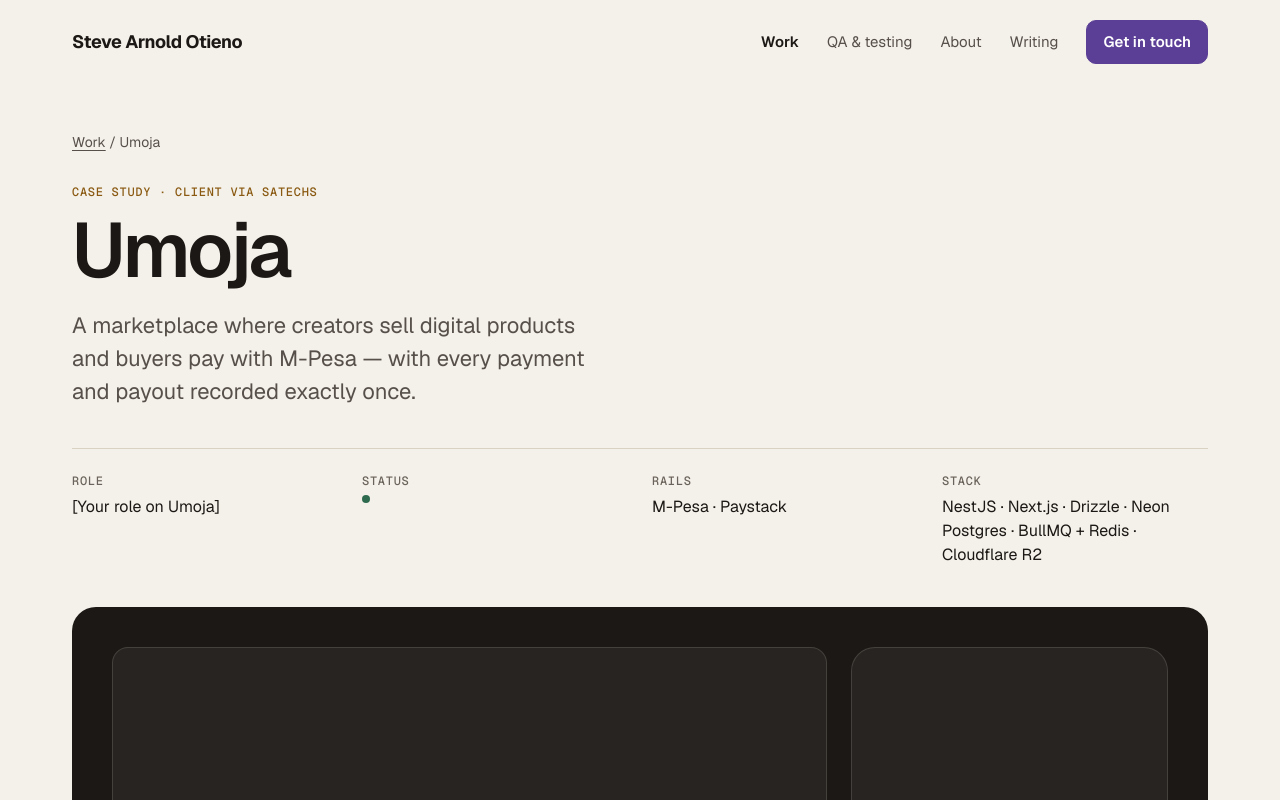
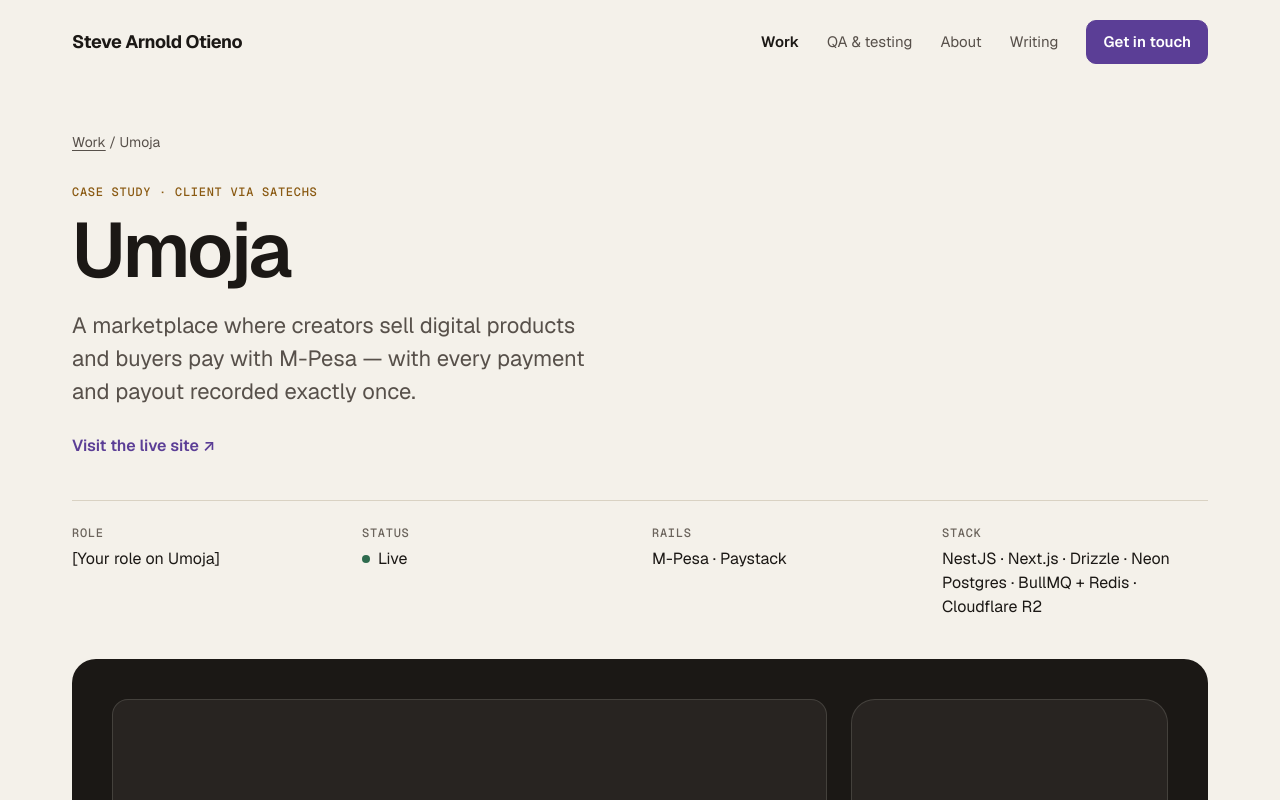
Before and after one commit to Arnoldsteve/Portfolio, a Next.js app in the folder client/: page /work/umoja in a window 1280 px wide. Shown: the top 800 px of the page. Built offline with nearby package versions, Linux system fonts and the light colour scheme.

Commit message:
feat(v4.1): Umoja case study; case studies show live link and honest status

```diff
--- a/client/src/app/work/[slug]/page.tsx
+++ b/client/src/app/work/[slug]/page.tsx
@@ -1,41 +1,33 @@
 import type { Metadata } from "next";
 import { notFound } from "next/navigation";
-import { caseStudies, flagship, projects, seo } from "@/content/site";
-import { CaseStudy, ComingSoon } from "@/components/work/case-study";
+import { caseStudies, seo } from "@/content/site";
+import { CaseStudy } from "@/components/work/case-study";
 import { StickyCta } from "@/components/layout/sticky-cta";
 import { ButtonLink } from "@/components/ui/button";
 
 type Params = { params: Promise<{ slug: string }> };
 
-const allWork = [{ slug: flagship.slug, name: flagship.name, kind: flagship.kind }, ...projects];
-
 export const dynamicParams = false;
 
 export function generateStaticParams() {
-  return allWork.map(({ slug }) => ({ slug }));
+  return Object.keys(caseStudies).map((slug) => ({ slug }));
 }
 
 export async function generateMetadata({ params }: Params): Promise<Metadata> {
-  const { slug } = await params;
-  const work = allWork.find((w) => w.slug === slug);
-  if (!work) return {};
-  const { title } = seo.caseStudy(work.name);
-  const description = seo.caseStudyDescriptions[slug];
+  const cs = caseStudies[(await params).slug];
+  if (!cs) return {};
+  const title = seo.caseStudy(cs.title);
   return {
     title: { absolute: title },
-    description,
-    alternates: { canonical: `/work/${slug}` },
-    openGraph: { title, description, url: `/work/${slug}` },
+    description: cs.seoDescription,
+    alternates: { canonical: `/work/${cs.slug}` },
+    openGraph: { title, description: cs.seoDescription, url: `/work/${cs.slug}`, type: "article" },
   };
 }
 
 export default async function WorkPage({ params }: Params) {
-  const { slug } = await params;
-  const work = allWork.find((w) => w.slug === slug);
-  if (!work) notFound();
-
-  const cs = caseStudies[slug];
-  if (!cs) return <ComingSoon name={work.name} eyebrow={work.kind} />;
+  const cs = caseStudies[(await params).slug];
+  if (!cs) notFound();
 
   return (
     <>
--- a/client/src/components/work/case-study.tsx
+++ b/client/src/components/work/case-study.tsx
@@ -1,6 +1,5 @@
 import Link from "next/link";
-import { caseStudyUi as t, type CaseStudy as Data } from "@/content/site";
-import { ButtonLink } from "@/components/ui/button";
+import { caseStudyUi as t, statusLabels, ui, type CaseStudy as Data } from "@/content/site";
 import { Container, Label, MarkerList, ShotWell, Stat } from "@/components/ui/primitives";
 import { cn } from "@/lib/utils";
 import { Toc } from "./toc";
@@ -35,24 +34,43 @@ export function CaseStudy({ cs }: { cs: Data }) {
         <Label className="mt-4 sm:mt-8">{cs.eyebrow}</Label>
         <h1 className="mt-2 text-5xl leading-none font-semibold tracking-[-0.04em] sm:mt-3 sm:text-[clamp(44px,6vw,80px)]">{cs.title}</h1>
         <p className="mt-3.5 max-w-[36ch] text-lg leading-[1.5] text-ink-muted sm:mt-5 sm:text-[22px]">{cs.oneLiner}</p>
-        <dl className="m-0 mt-6 grid grid-cols-2 gap-4 border-t border-line pt-4 sm:mt-10 sm:grid-cols-[repeat(auto-fit,minmax(200px,1fr))] sm:gap-6 sm:pt-6">
-          {(Object.keys(t.metaLabels) as (keyof typeof t.metaLabels)[]).map((key) => (
+        {cs.liveUrl && (
+          <a
+            href={cs.liveUrl}
+            target="_blank"
+            rel="noopener noreferrer"
+            className="mt-3 inline-flex min-h-11 items-center font-semibold text-jacaranda underline-offset-3 hover:underline sm:mt-4"
+          >
+            {ui.visitLive}
+          </a>
+        )}
+        <dl className="m-0 mt-6 grid grid-cols-2 gap-4 border-t border-line pt-4 sm:mt-8 sm:grid-cols-[repeat(auto-fit,minmax(200px,1fr))] sm:gap-6 sm:pt-6">
+          {(
+            [
+              ["role", cs.meta.role],
+              ["status", statusLabels[cs.status]],
+              ["rails", cs.meta.rails],
+              ["stack", cs.meta.stack],
+            ] as const
+          ).map(([key, value]) => (
             <div key={key}>
               <dt className="font-mono text-xs leading-4 font-medium tracking-[0.06em] text-ink-faint uppercase">{t.metaLabels[key]}</dt>
               <dd className="m-0 mt-1.5 flex items-center gap-2 text-[15px] sm:text-base">
-                {key === "status" && <span aria-hidden="true" className="size-2 rounded-full bg-acacia" />}
-                {cs.meta[key]}
+                {/* acacia = live, nothing else */}
+                {key === "status" && cs.status === "live" && <span aria-hidden="true" className="size-2 shrink-0 rounded-full bg-acacia" />}
+                {value}
               </dd>
             </div>
           ))}
         </dl>
       </Container>
 
-      <Container as="section" aria-label="Showcase and results">
+      <Container as="section" aria-label="Showcase">
         <div className="flex flex-wrap justify-center gap-6 rounded-[20px] bg-ink-band p-5 sm:rounded-xl sm:p-10">
           <ShotWell label={cs.showcase.dashboard} onBand className="hidden aspect-[16/10] flex-[2_1_480px] sm:flex" />
           <ShotWell label={cs.showcase.phone} onBand className="aspect-[9/16] w-[200px] rounded-[22px] sm:max-h-[420px] sm:w-auto sm:flex-[1_1_200px] sm:rounded-xl" />
         </div>
+        {cs.results.length > 0 && (
           <ul className="m-0 mt-3 grid list-none gap-2.5 p-0 sm:mt-6 sm:grid-cols-[repeat(auto-fit,minmax(220px,1fr))] sm:gap-4">
             {cs.results.map((r) => (
               <li key={r.cap} className="flex items-center gap-4 rounded-[14px] border border-line bg-surface p-4 sm:block sm:rounded-lg sm:p-6">
@@ -60,6 +78,7 @@ export function CaseStudy({ cs }: { cs: Data }) {
               </li>
             ))}
           </ul>
+        )}
       </Container>
 
       <Container as="section" className="flex flex-col gap-6 pt-8 sm:flex-row sm:flex-wrap sm:gap-16 sm:pt-24">
@@ -169,22 +188,3 @@ export function NextCard({ href, label }: { href: string; label: string }) {
     </Link>
   );
 }
-
-export function ComingSoon({ name, eyebrow }: { name: string; eyebrow: string }) {
-  return (
-    <Container as="section" className="pt-5 pb-16 sm:pt-12 sm:pb-30">
-      <p className="m-0 text-sm text-ink-muted">
-        <Link href={t.breadcrumbRoot.href} className="inline-flex min-h-11 items-center text-ink-muted underline-offset-3 hover:underline">
-          {t.backToWork}
-        </Link>
-      </p>
-      <Label className="mt-4 sm:mt-8">{eyebrow}</Label>
-      <h1 className="mt-2 text-5xl leading-none font-semibold tracking-[-0.04em] sm:mt-3 sm:text-[clamp(44px,6vw,80px)]">{name}</h1>
-      <p className="mt-5 text-[22px] font-semibold">{t.comingSoon}</p>
-      <p className="mt-2 max-w-measure text-lg leading-[1.6] text-ink-muted">{t.comingSoonText}</p>
-      <ButtonLink href={t.comingSoonHref} variant="primary" className="mt-8">
-        {t.comingSoonCta}
-      </ButtonLink>
-    </Container>
-  );
-}
```
Lines whose indentation alone changed are shown as unchanged.
